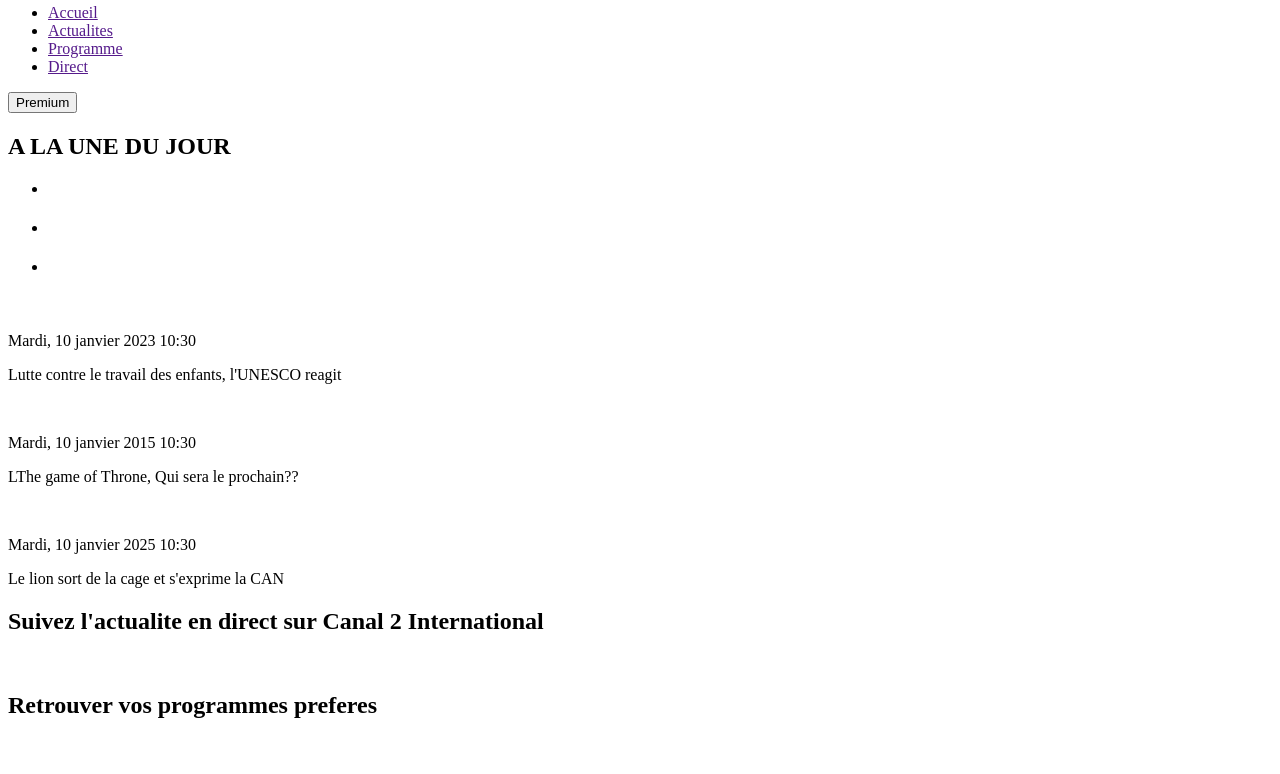
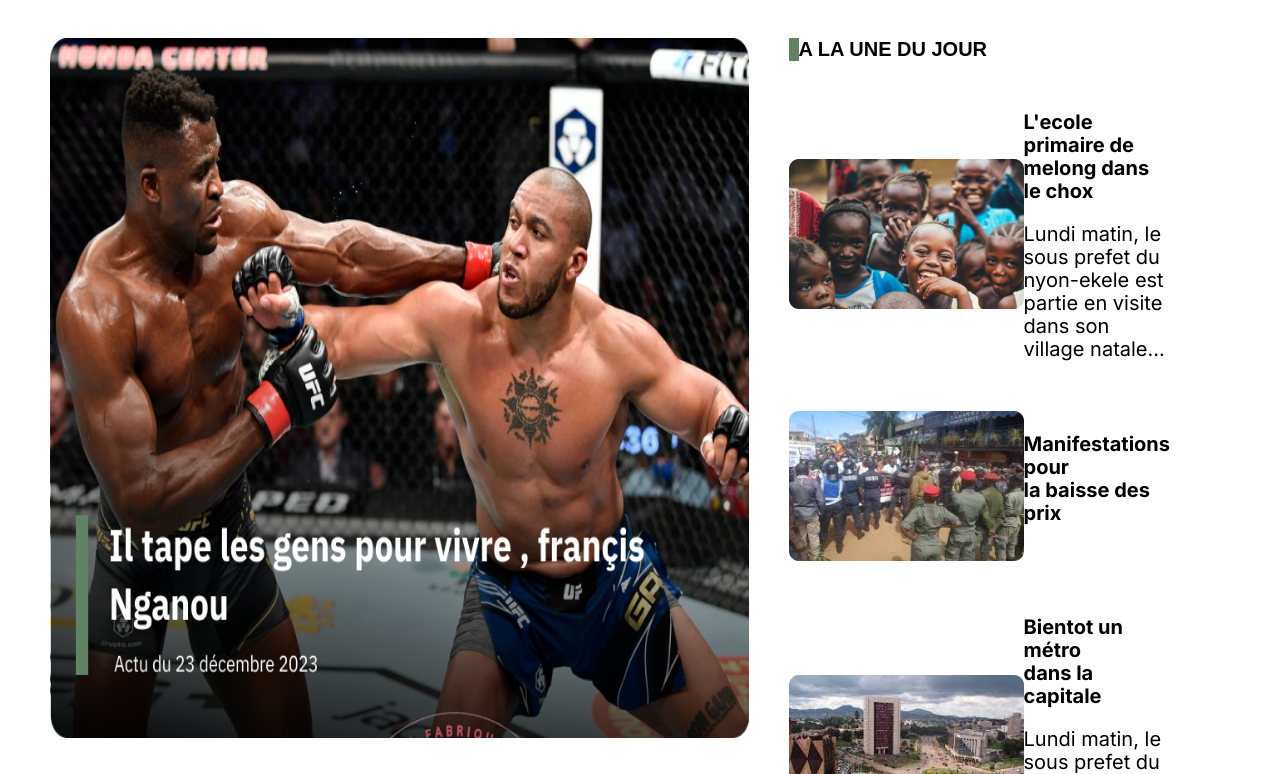
Before and after one commit to Worketyamo-Students/canal2_divane_bootcamp, a plain HTML site: page index.html in a window 1280 px wide. Shown: the part 93-867 px from the top of the page. Drawn offline with Linux system fonts and the light colour scheme; a web font is replaced by a local one.

Commit message:
version-1-nav

```diff
--- a/assets/css/index.css
+++ b/assets/css/index.css
@@ -6,3 +6,105 @@
     --ibmfont:"IBM Plex Sans Hebrew", sans-serif;
     --interfontfamily:"Inter", sans-serif;
 }
+
+*{
+    margin: 0;
+    padding: 0;
+    box-sizing: border-box;
+
+}
+
+nav{
+    display: flex;
+    /* background-color: rgb(93, 93, 129); */
+    justify-content: space-between;
+    align-items: center;
+    padding: 0 4rem;
+}
+
+nav ul{
+    display: flex;
+    list-style: none;
+    justify-content: space-between;
+    background-color: #fff;
+    width: 50%;
+    font-size: 2.4rem;
+    font-family: var(--interfontfamily);
+}
+
+nav a{
+    text-decoration: none;
+    color: var(--neutralcolor);
+}
+
+.btn{
+    width: 17rem;
+    height: 5rem;
+    border-radius: 3rem;
+    background-color: var(--primarycolor);
+    border: none;
+    color: #ffff;
+    font-family: var(--interfontfamily);
+    font-size: 1.5rem;
+    font-weight: 900;
+}
+
+.sec1{
+    display: flex;
+    margin: 0;
+    padding: 6rem 5rem;
+    justify-content: space-between;
+}
+
+.image{
+   flex: 1.7;
+}
+
+img[src="/assets/images/Francis-Ngannou-domine-Ciryl-Gane-au-sol-et-remporte-le-combat-par-decision-unanime 1.png"]{
+    width: 100%;
+    background-color: red;
+}
+
+.des_sec1{
+    flex: 1;
+    /* background: #e0c9c9; */
+    padding: 0 6rem 0 0;
+    height: 70rem;
+}
+
+.des_sec1 h2{
+    border-left: var(--primarycolor) 1rem solid;
+    font-size: 2rem;
+    font-family: var(--ibmfont);
+    font-weight: 600;
+    height: 2.3rem;
+    margin-left: 4rem;
+}
+
+.img_desc1 img{
+    width: 23.5rem;
+    flex: 1;
+}
+
+.des_sec1 li{
+    display: flex;
+    line-height: 2.3rem;
+    align-items: center;
+    font-size: 2rem;
+    font-family: var(--interfontfamily);
+    background-color: #fff;
+    padding-top: 5rem;
+    margin-left: 4rem;
+}
+
+.img_desc1{
+   flex: 1;
+}
+
+.text_desc1{
+    flex: 1.7;
+}
+
+.marg{
+    margin-top: 2rem;
+}
--- a/index.html
+++ b/index.html
@@ -4,6 +4,7 @@
     <meta charset="UTF-8">
     <meta name="viewport" content="width=device-width, initial-scale=1.0">
     <title>Document</title>
+    <link rel="stylesheet" href="/assets/css/index.css">
     <style>
 @import url('https://fonts.googleapis.com/css2?family=IBM+Plex+Sans+Hebrew:wght@100;200;300;400;500;600;700&family=Inter:ital,opsz,wght@0,14..32,100..900;1,14..32,100..900&display=swap');
 
@@ -19,26 +20,31 @@
             <li><a href="">Programme</a></li>
             <li><a href="">Direct</a></li>
         </ul>
-        <button>Premium</button>
+        <button class="btn">Premium</button>
     </nav>
     <div class="section1">
-        <div class="image"></div>
+        <div class="sec1">
+        <div class="image">
+            <img src="/assets/images/Francis-Ngannou-domine-Ciryl-Gane-au-sol-et-remporte-le-combat-par-decision-unanime 1.png" alt="" height="700px">
+        </div>
         <div class="des_sec1">
             <h2>A LA UNE DU JOUR</h2>
             <ul>
                 <li>
-                    <div class="img_desc1"><img src="" alt=""></div>
-                    <div class="text_desc1"><h4 class="header_sec1"></h4></div>
+                    <div class="img_desc1"><img src="/assets/images/annie-spratt-cVEOh_JJmEE-unsplash 1.png" alt=""></div>
+                    <div class="text_desc1"><h4 class="header_sec1">L'ecole primaire de<br> melong dans le chox</h4><p class="marg">
+                    Lundi matin, le sous prefet du nyon-ekele est partie en visite dans son village natale...</p></div>
                 </li>
                 <li>
-                    <div class="img_desc1"><img src="" alt=""></div>
-                    <div class="text_desc1"><h4 class="header_sec1"></h4></div>
+                    <div class="img_desc1"><img src="/assets/images/images (5) 1.png" alt=""></div>
+                    <div class="text_desc1"><h4 class="header_sec1">Manifestations pour <br>la baisse des prix</h4><p class="marg"Lundi matin, le sous prefet du nyon-ekele est partie en visite dans son village natale ....</p></div>
                 </li>
                 <li>
-                    <div class="img_desc1"><img src="" alt=""></div>
-                    <div class="text_desc1"><h4 class="header_sec1"></h4></div>
+                    <div class="img_desc1"><img src="/assets/images/téléchargement (3) 1.png" alt=""></div>
+                    <div class="text_desc1"><h4 class="header_sec1">Bientot un métro<br> dans la capitale </h4><p class="marg">Lundi matin, le sous prefet du nyon-ekele est partie en visite dans son village natale ....</p></div>
                 </li>
             </ul>
+            </div>
         </div>
         <div class="sec2">
             <div class="desc2">
```
